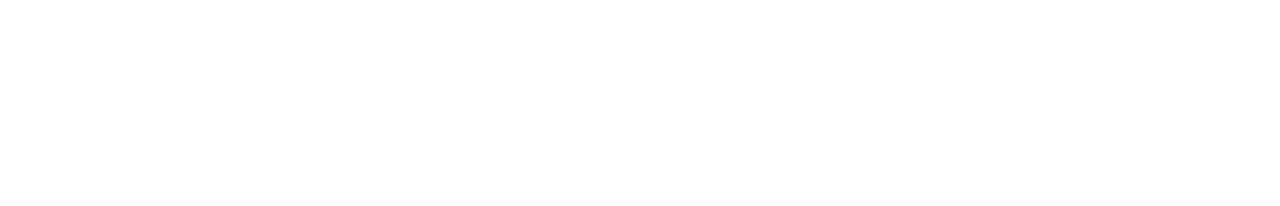
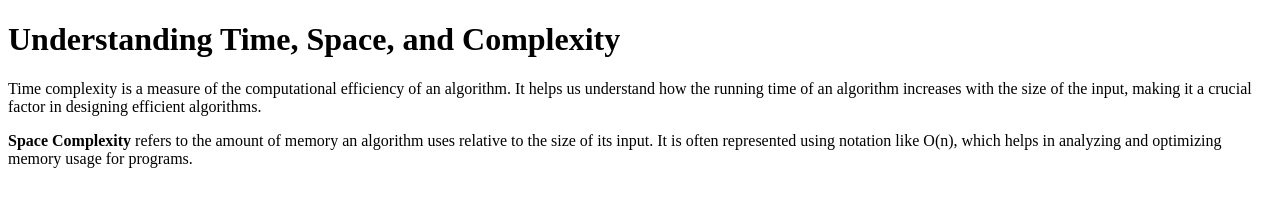
Before and after one commit to acciojob/time-and-space-complexity-Nik-Zha, a website: page main.html in a window 1280 px wide. Drawn offline with Linux system fonts and the light colour scheme.

Commit message:
created a submission

```diff
--- a/main.html
+++ b/main.html
@@ -8,6 +8,10 @@
 
 <body>
 	<!-- the entire body must be written by student -->
+	<h1>Understanding Time, Space, and Complexity</h1>
+	<p>Time complexity is a measure of the computational efficiency of an algorithm. It helps us understand how the running time of an algorithm increases with the size of the input, making it a crucial factor in designing efficient algorithms.</p>
+	<p><b>Space Complexity</b> refers to the amount of memory an algorithm uses relative to the size of its input. It is often represented using notation like O(n), which helps in analyzing and optimizing memory usage for programs.</p>
+
     <script type="text/javascript" src="./script.js">
 </script>
 
```
